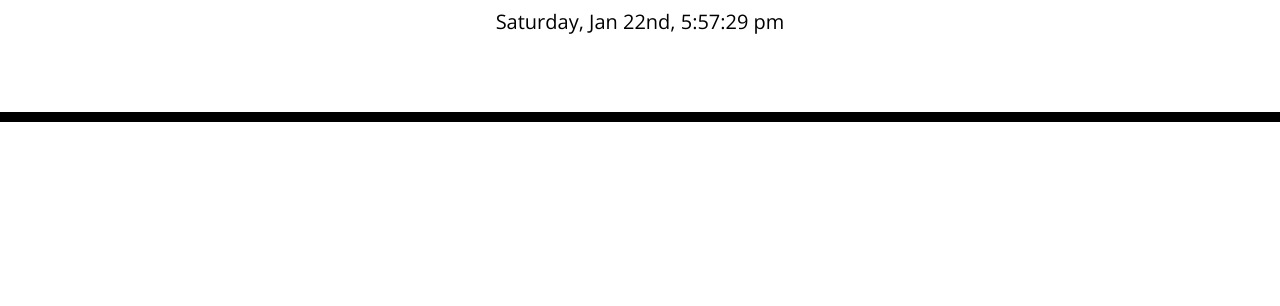
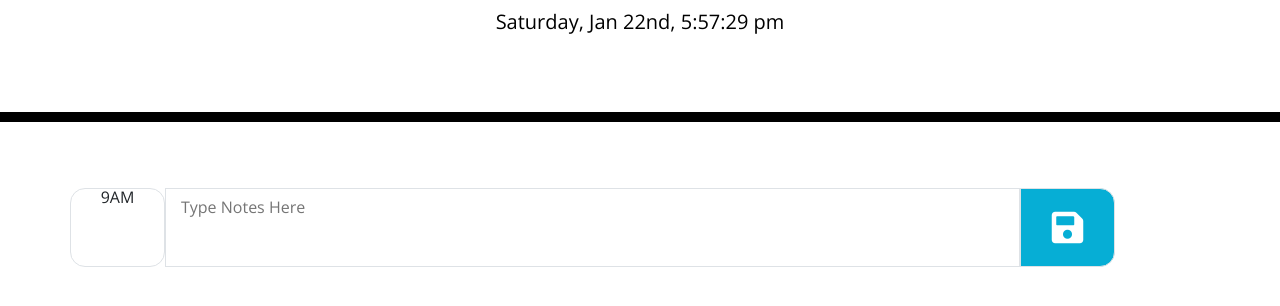
Before and after one commit to glgberat/work-day-scheduler, a plain HTML site: page index.html in a window 1280 px wide. Shown: the part 182-488 px from the top of the page. Drawn offline with nearby package versions, Linux system fonts and the light colour scheme.

Commit message:
First Time Block and Save Button

```diff
--- a/assets/js/script.js
+++ b/assets/js/script.js
@@ -1,5 +1,5 @@
 //Time
-let time = function () {
+var time = function () {
     document.getElementById("currentDay").innerHTML = moment().format(
       "dddd, MMM Do, h:mm:ss a"
     );
--- a/index.html
+++ b/index.html
@@ -29,6 +29,32 @@
       <p id="currentDay" class="lead"></p>
     </header>
     <div class="container">
+    <div class="row text-center text-middle">
+      <div class="col-12">
+        <div id="7am 7" class="row">
+          <div id="7amHour" value="7" class="col-1 border border-silver topPad time-block">9AM</div>
+            <textarea id="7" class="col-9 border border-silver description textarea storage" placeholder="Type Notes Here"></textarea>
+            <button id="7AMSaveBTN" data-hour=7 type="button" class="col-1 border border-silver saveBtn saveBtn-i"><i class="fa fa-save" style="font-size:36px;"></i></button>
+
+
+
+        </div>
+
+
+
+
+
+
+
+
+
+      </div>
+
+
+
+
+
+    </div>
       <!-- Timeblocks go here -->
     </div>
 
```
